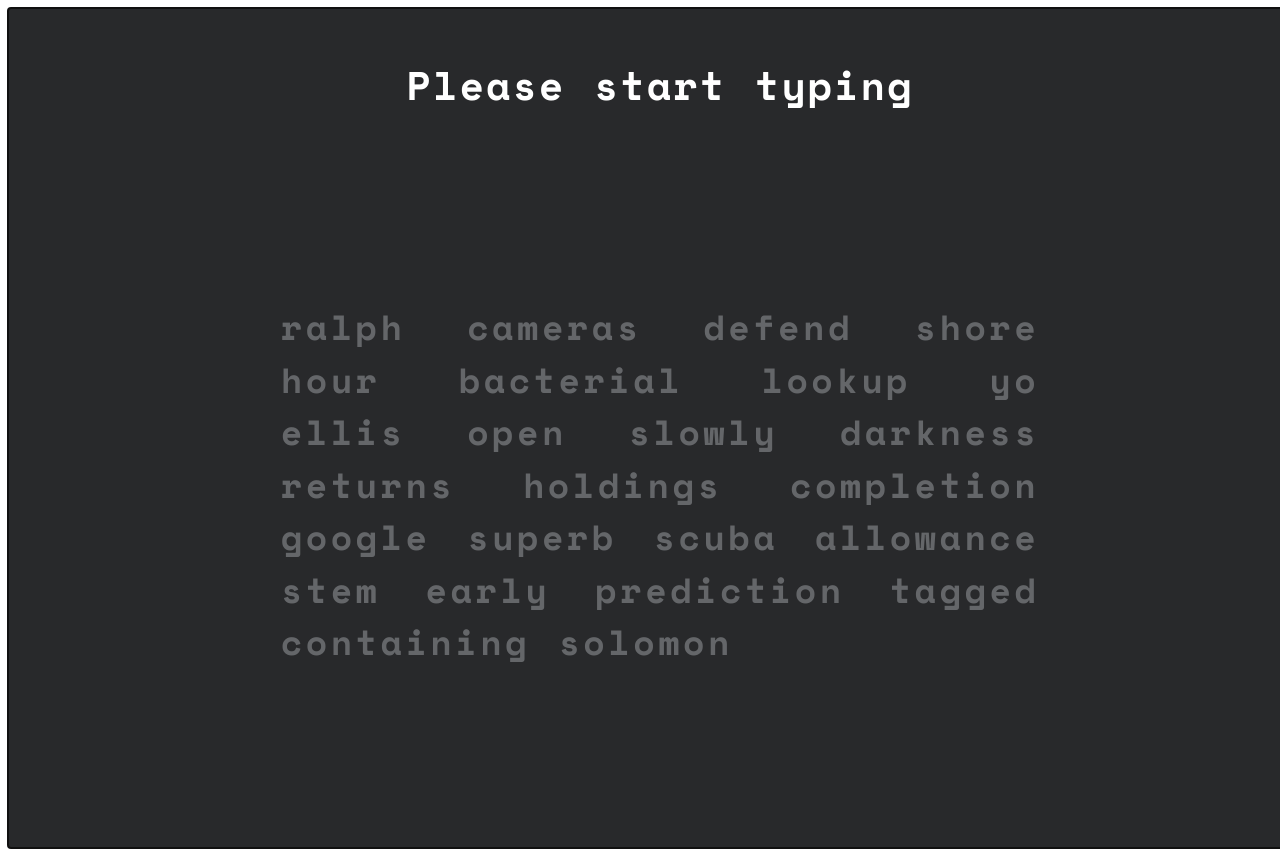
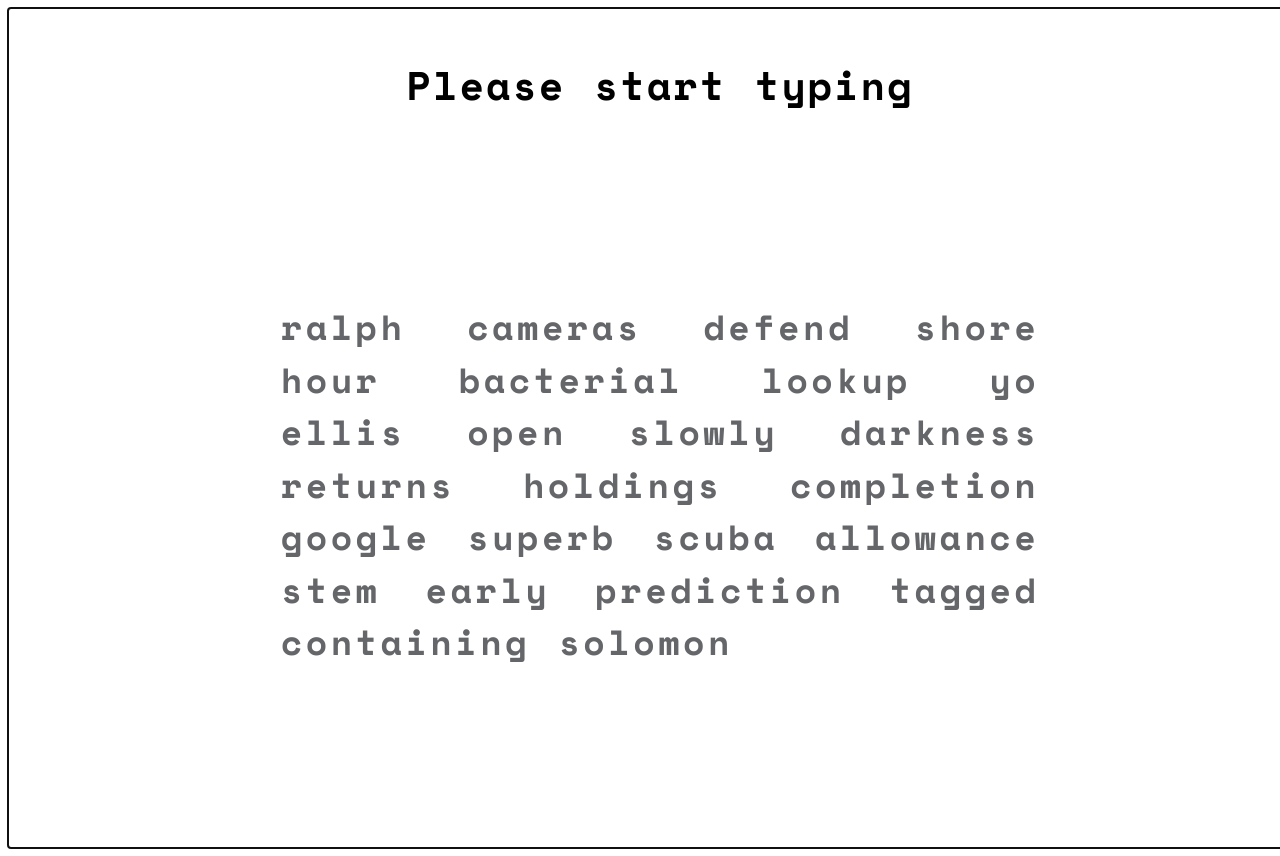
Before and after one commit to PAWAN-PAREEK-1/typing-speed-test, a Next.js app: page / in a window 1280 px wide. Shown: the top 856 px of the page. Built offline with nearby package versions, Linux system fonts and the light colour scheme.

Commit message:
Update TypingTest.jsx

```diff
--- a/src/app/components/TypingTest.jsx
+++ b/src/app/components/TypingTest.jsx
@@ -62,8 +62,9 @@
 
     <div
       style={{
-        backgroundColor: '#28292b',
-        color: 'white',
+        // backgroundColor: '#28292b',
+        backgroundColor: '#fff',
+        color: 'black',
         padding: '20px',
         height: '100vh',
         display: 'flex',
```
